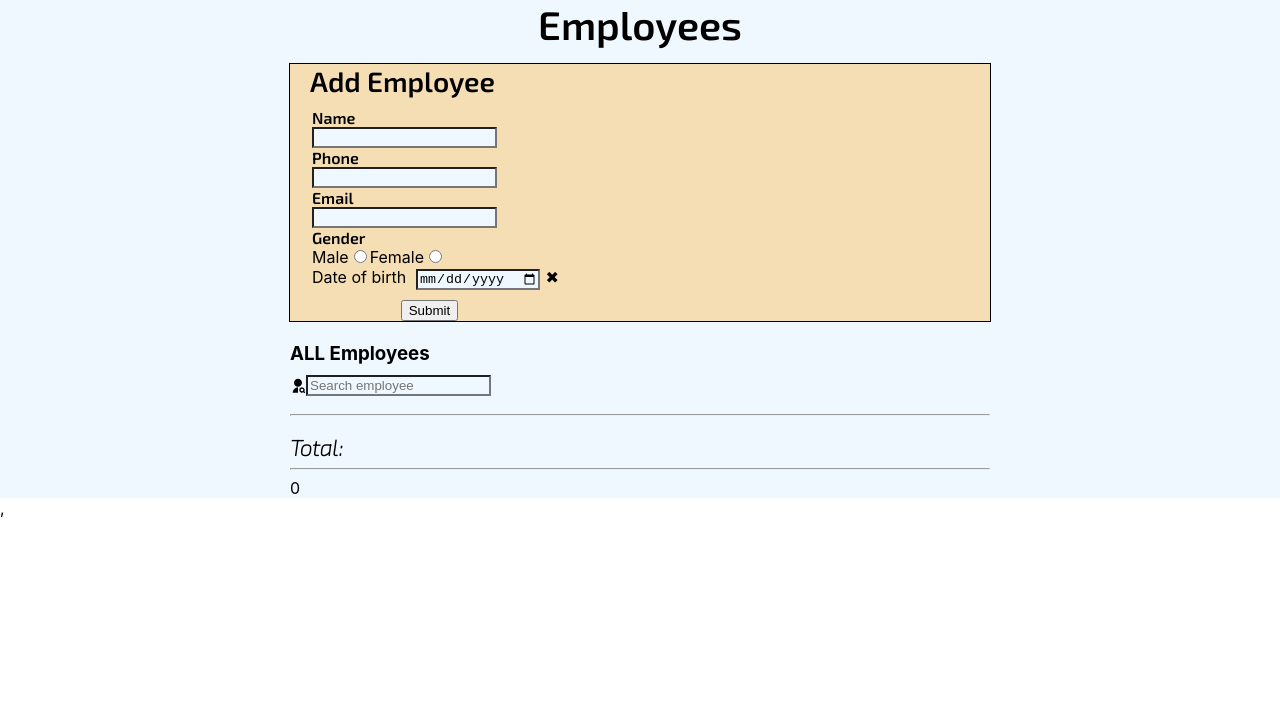
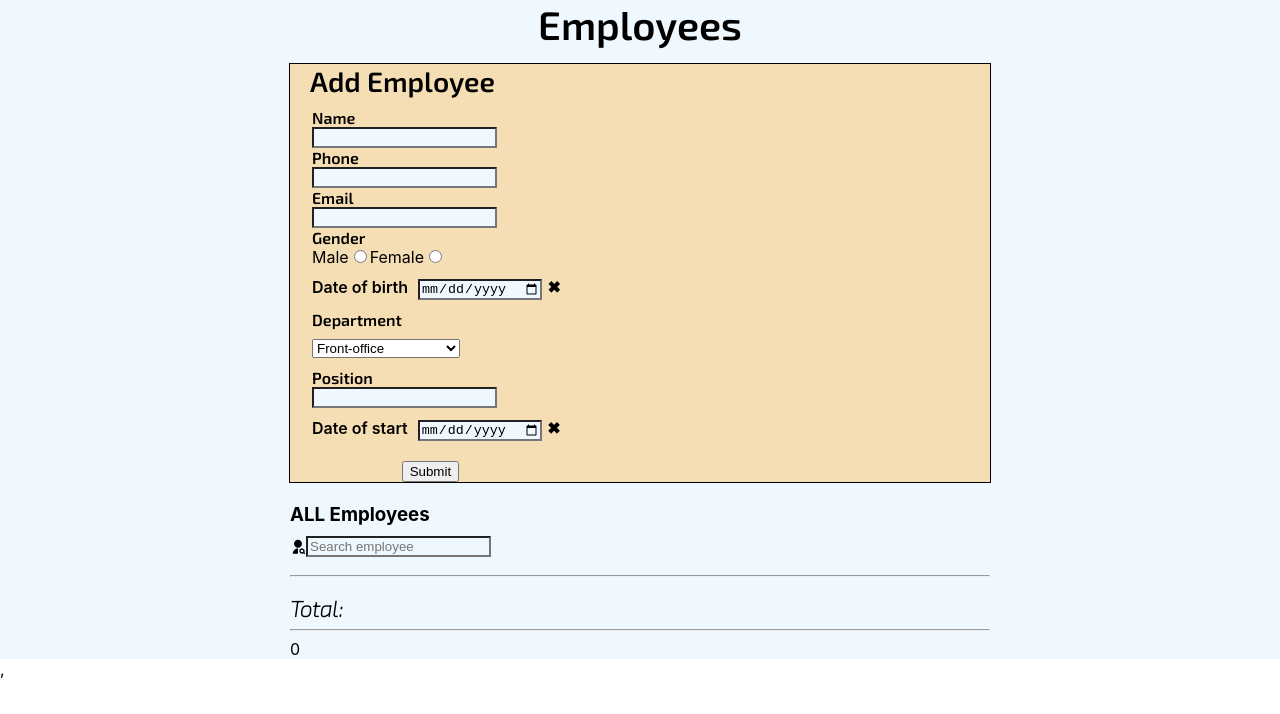
Before and after one commit to dmitruz/hotel-employees, a React (Create React App) app: page / in a window 1280 px wide. Shown: the top 714 px of the page. Built offline with nearby package versions, Linux system fonts and the light colour scheme.

Commit message:
form styles done

```diff
--- a/src/components/EmployeesForm.js
+++ b/src/components/EmployeesForm.js
@@ -89,8 +89,39 @@ const EmployeesForm = () => {
             </div>
 
             <div className="field">
-              <label htmlFor="date">
+              <label className="date__text" htmlFor="date">
                 Date of birth
+                <input
+                  className="date-input"
+                  type="date"
+                  id="date"
+                  name="trip-date"
+                  min="1923-01-01"
+                  required
+                  pattern="\d{4}-\d{2}-\d{2}"
+                />
+                <span className="validity"></span>
+              </label>
+            </div>
+            <div className="field">
+              <label className="label">Department</label>
+              <select name="department" id="department">
+                <option value="Front-office">Front-office</option>
+                <option value="Head-department">Head-department</option>
+                <option value="HR">HR-department</option>
+                <option value="Financial-department">Financial-department</option>
+                <option value="Housekeeping">Housekeeping</option>
+                <option value="Food and baverage">F&B</option>
+                <option value="Kitchen">Kitchen</option>
+              </select>
+            </div>
+            <div className="field">
+              <label className="label">Position</label>
+              <input className="input is-expanded" />
+            </div>
+            <div className="field">
+              <label className="date__text" htmlFor="date">
+                Date of start
                 <input
                   className="date-input"
                   type="date"
--- a/src/components/EmployeesForm.scss
+++ b/src/components/EmployeesForm.scss
@@ -81,3 +81,13 @@ span::after {
     content: "✓";
   }
 }
+select {
+    margin-top: 10px;
+    margin-bottom: 10px;
+}
+
+.date__text {
+    font-weight: 600;
+    margin-top: 10px;
+    margin-bottom: 10px;
+}
```
